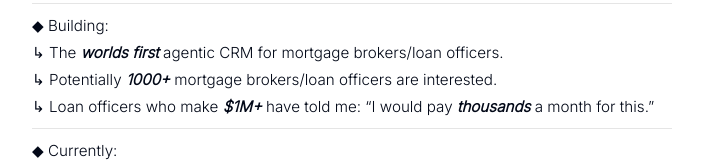
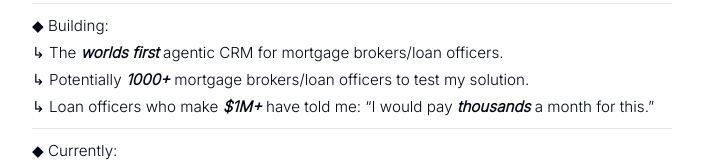
Before and after one commit to lance116/lances-portfolio, a Next.js app: page / in a window 1280 px wide. Shown: the part 477-639 px from the top of the page, without its empty margins (288-991 px from the left). Built offline with nearby package versions, Linux system fonts and the light colour scheme.

Commit message:
BETTER WORDINGG

```diff
--- a/app/page.tsx
+++ b/app/page.tsx
@@ -59,7 +59,7 @@ export default function Home() {
         <div className="text-sm sm:text-[0.95rem] leading-tight space-y-2">
           <div>◆ Building:</div>
           <div>↳ The <span className="font-semibold italic">worlds first</span> agentic CRM for mortgage brokers/loan officers.</div>
-          <div>↳ Potentially <span className="font-semibold italic">1000+</span> mortgage brokers/loan officers are interested.</div>
+          <div>↳ Potentially <span className="font-semibold italic">1000+</span> mortgage brokers/loan officers to test my solution.</div>
           <div>↳ Loan officers who make <span className="font-semibold italic">$1M+</span> have told me: “I would pay <span className="font-semibold italic">thousands</span> a month for this.”</div>
         </div>
 
```
